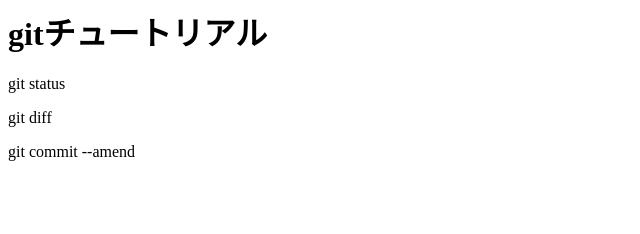
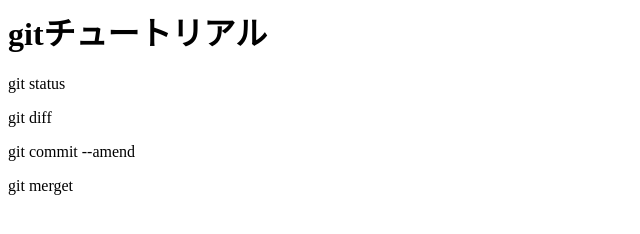
Before and after one commit to happy555happy555/git_tutorial, a plain HTML site: page index.html in a window 1280 px wide. Shown: the full height of the page, 0-640 px from the left. Drawn offline with Linux system fonts and the light colour scheme.

Commit message:
Update index.html

```diff
--- a/index.html
+++ b/index.html
@@ -2,3 +2,4 @@
 <p>git status</p>
 <p>git diff</p>
 <p>git commit --amend</p>
+<p>git merget</p>
```
